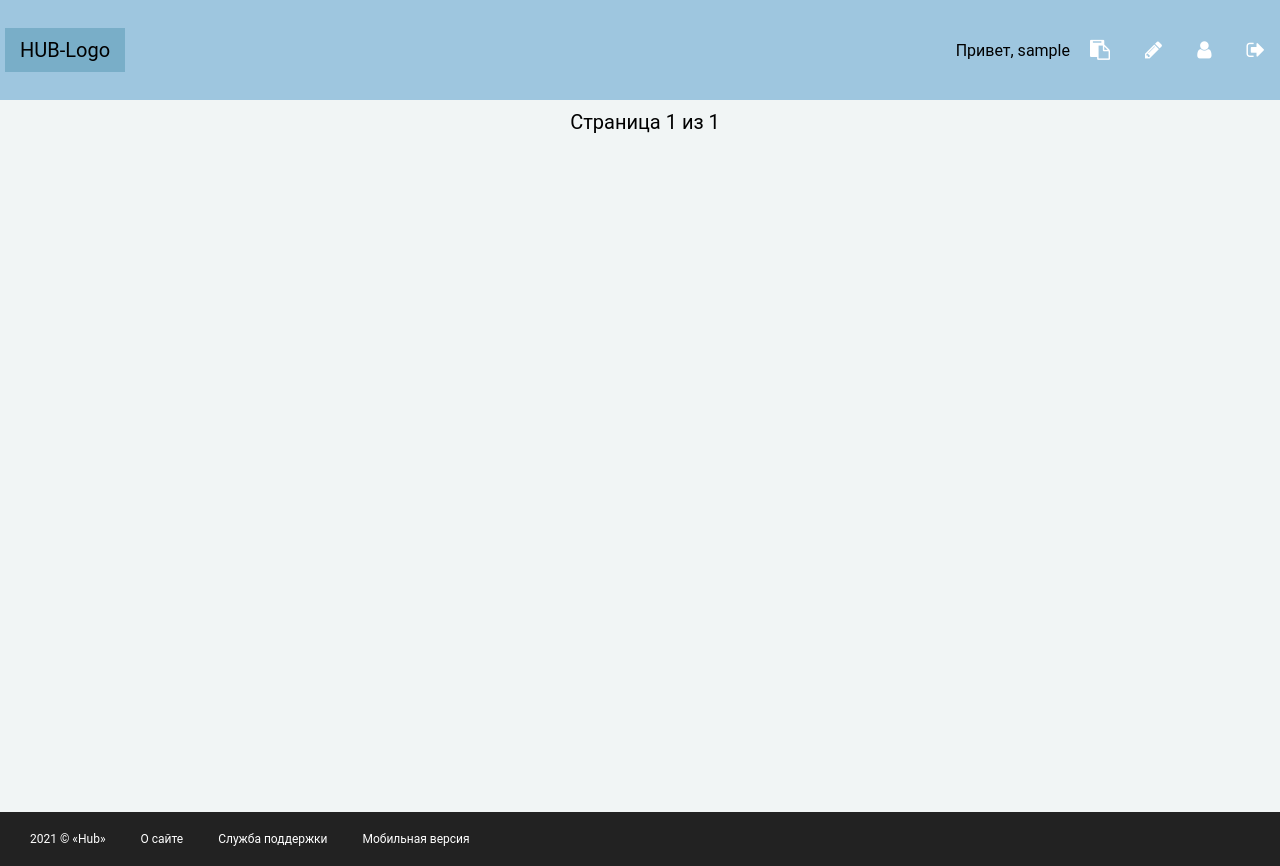
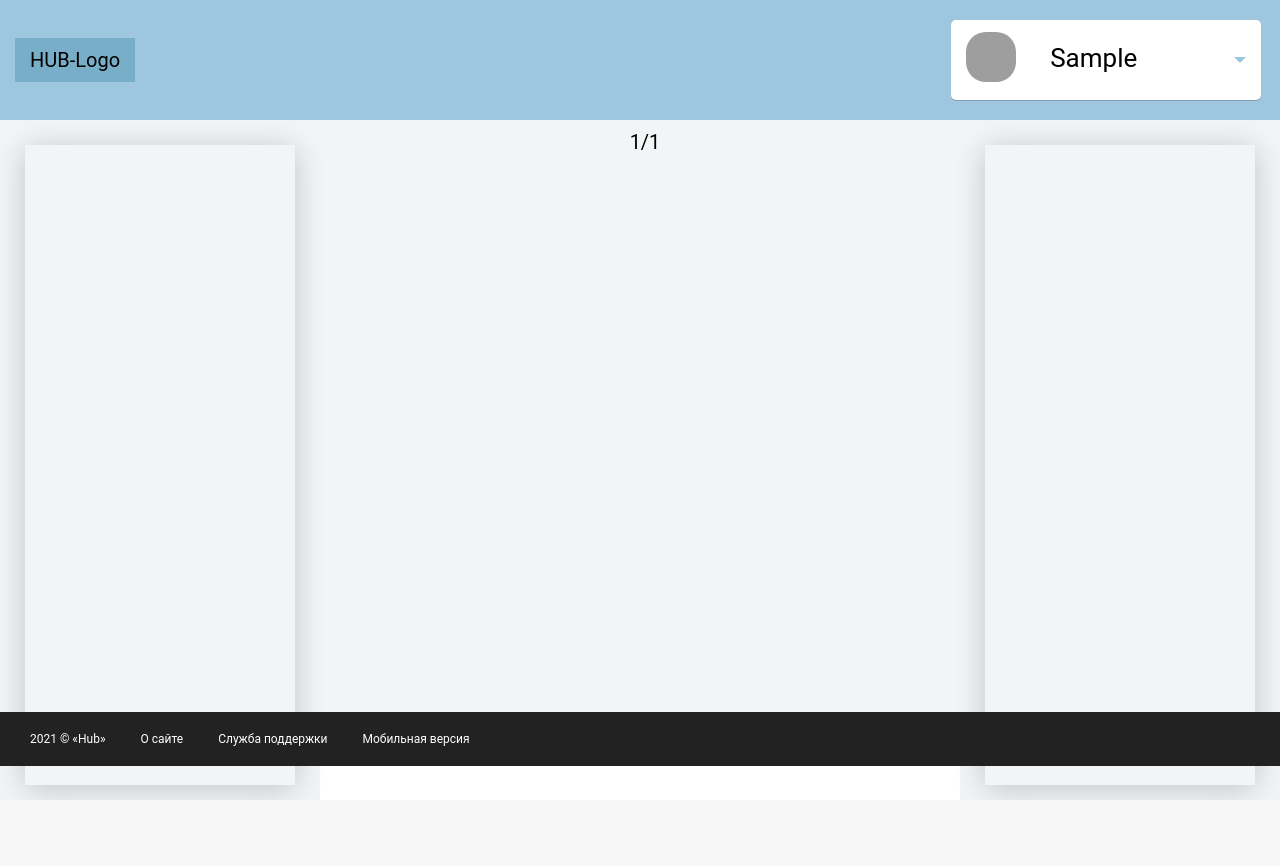
Before and after one commit to isthatjoke/SGProject, a Django app: page / in a window 1280 px wide. After the commit the page ends 800 px from the top, so only its background shows below. Run offline with Django 3.2, Linux system fonts and the light colour scheme; the visitor is signed in with stand-in values (Sample User, id 1); data that the repository does not hold is empty; some libraries are stand-ins or nearby versions; grey boxes are pictures that could not be loaded.

Commit message:
icon profile

```diff
--- a/hub/models.py
+++ b/hub/models.py
@@ -72,4 +72,5 @@ def get_hub_cats_dict():
         hubcats = HubCategory.objects.filter(category=k.id)
         list_cats.append(hubcats)
         result_dict[k] = list_cats
+    print(result_dict)
     return result_dict
--- a/hub/templates/hub/base.html
+++ b/hub/templates/hub/base.html
@@ -8,19 +8,29 @@
     <link rel="stylesheet" href="/static/css/menu_style.css">
     <link rel="stylesheet" href="https://stackpath.bootstrapcdn.com/font-awesome/4.7.0/css/font-awesome.min.css"
           integrity="sha384-wvfXpqpZZVQGK6TAh5PVlGOfQNHSoD2xbE+QkPxCAFlNEevoEH3Sl0sibVcOQVnN" crossorigin="anonymous">
-{#    <script src="https://cdn.tiny.cloud/1/no-api-key/tinymce/5/tinymce.min.js" referrerpolicy="origin"></script>#}
-{#    <script>tinymce.init({selector:'textarea'});</script>#}
-
 </head>
 <body>
 {% include 'hub/includes/header.html' %}
 <main>
-    <div class="side__left"></div>
+    <div class="side__left">
+            <div class="card" style="align-self: stretch; height: 75vh; width: 18vw; padding: 20px">
+                {% block side_left %}
+                {% endblock %}
+            </div>
+
+    </div>
     <div class="side__mid">
         {% block content %}
         {% endblock %}
     </div>
-    <div class="side__right"></div>
+    <div class="side__right">
+
+        <div class="card" style="align-self: stretch; height: 75vh; width: 18vw; padding: 20px">
+            {% block side_right %}
+            {% endblock %}
+        </div>
+
+    </div>
 </main>
 {% include 'hub/includes/footer.html' %}
 <script src="http://ajax.googleapis.com/ajax/libs/jquery/1.7.1/jquery.min.js"></script>
--- a/hub/templates/hub/includes/header.html
+++ b/hub/templates/hub/includes/header.html
@@ -1,28 +1,83 @@
 {% block header %}
-    <div>
-        <div class="main-header"
-            <div class="header">
+    <header>
+
+        <div class="header fixed">
             <div class="header__section">
                 <div class="header__item header__logo"><a href="/" style="text-decoration: none; color: #000">HUB-Logo</a></div>
                 {% include 'hub/includes/hub_menu.html' %}
             </div>
             <div class="header__section">
                 {% if user.is_authenticated %}
-                        <span>Привет, {{ user.username }}</span>
-                        <div class="header__item" title="Мои посты"><a href="{% url 'post:users_posts' %}"><i class="fa fa-clipboard" aria-hidden="true"></i></a></div>
-                        <div class="header__item" title="Создать пост"><a href="{% url 'post:post_create' %}"><i class="fa fa-pencil" aria-hidden="true"></i></a></div>
-                        <div class="header__item" title="Профиль"><a href="{% url 'authapp:update' %}"><i class="fa fa-user" aria-hidden="true"></i></a></div>
-                        <div class="header__item" title="Выход"><a href="{% url 'authapp:logout' %}"><i class="fa fa-sign-out" aria-hidden="true"></i></a></div>
+                        <div class="container">
+                            <section class="main">
+                                <div class="wrapper">
+                                    <div id="dd" class="wrapper-dropdown" tabindex="1">
+                                        <img src="/media/{{ user.avatar }}" class="user__avatar" alt="avatar">
+                                        <span style="font-size: 26px; position: relative; left: 30px; top: -15px;">{{ user.username|capfirst }}</span>
+                                        <ul class="dropdown">
+                                            <li>
+                                                <div class="header__item" title="Профиль">
+                                                    <a href="{% url 'authapp:update' %}">
+                                                        <i class="fa fa-user" aria-hidden="true"></i> Профиль</a>
+                                                </div>
+                                            </li>
+                                            <li>
+                                                <div class="header__item" title="Мои посты">
+                                                    <a href="{% url 'post:users_posts' %}">
+                                                        <i class="fa fa-clipboard" aria-hidden="true"></i> Посты</a></div>
+                                            </li>
+                                            <li>
+                                                <div class="header__item" title="Создать пост">
+                                                    <a href="{% url 'post:post_create' %}">
+                                                        <i class="fa fa-pencil" aria-hidden="true"></i> Создать пост</a>
+                                                </div>
+                                            </li>
+                                            <li>
+                                                <div class="header__item" title="Создать пост">
+                                                    <a href="{% url 'authapp:logout' %}">
+                                                        <i class="fa fa-sign-out" aria-hidden="true"></i> Выйти</a>
+                                                </div>
+                                            </li>
+                                        </ul>
+                                    </div>
+                                </div>
+                            </section>
+                        </div>
                 {% else %}
-                        <span>Привет, незнакомец!</span>
-                        <div class="header__item" title="Войти"><a href="{% url 'authapp:login' %}"><i class="fa fa-sign-in" aria-hidden="true"></i></a></div>
-                        <div class="header__item" title="Регистрация"><a href="{% url 'authapp:register' %}">Регистрация</a></div>
+                    <div class="header__hello">Привет, незнакомец!</div>
+                    <div class="header__item" title="Войти"><a href="{% url 'authapp:login' %}"><i
+                            class="fa fa-sign-in" aria-hidden="true"></i></a></div>
+                    <div class="header__item" title="Регистрация"><a href="{% url 'authapp:register' %}">Регистрация</a>
+                    </div>
                 {% endif %}
             </div>
         </div>
-            <div class="head_sub">
-                <h2><span>{{ hub_category|title }}</span></h2>
-            </div>
-        </div>
+        {#            <div class="head_sub">#}
+        {#                <h2><span>{{ hub_category|title }}</span></h2>#}
+        {#            </div>#}
+
+        <script type="text/javascript" src="http://ajax.googleapis.com/ajax/libs/jquery/1.8.2/jquery.min.js"></script>
+        <script type="text/javascript">
+            function DropDown(el) {
+                this.dd = el;
+                this.initEvents();
+            }
+
+            DropDown.prototype = {
+                initEvents: function () {
+                    var obj = this;
+                    obj.dd.on('click', function (event) {
+                        $(this).toggleClass('active');
+                        event.stopPropagation();
+                    });
+                }
+            }
+            $(function () {
+                var dd = new DropDown($('#dd'));
+                $(document).click(function () {
+                    $('.wrapper-dropdown').removeClass('active');
+                });
+            });
+        </script>
     </header>
 {% endblock %}
--- a/hub/templates/hub/includes/hub_menu.html
+++ b/hub/templates/hub/includes/hub_menu.html
@@ -6,14 +6,10 @@
             {% else %}
             <li><a href="{% url 'hub:hub' key.id %}">{{ key.name|title }}</a>
             {% endif %}
-
                 <!-- уровень выпадающего списка -->
                 <ul class="submenu">
                 {% for cat in cats.0 %}
-
-
 			                <li><a href="{% url 'hub:hub_category' key.id cat.id %}">{{ cat.name|title }}</a></li>
-
                 {% endfor %}
                 </ul>
             </li>
--- a/hub/templates/hub/index.html
+++ b/hub/templates/hub/index.html
@@ -3,14 +3,15 @@
 {% block content %}
     <div class="posts">
         {% for post in posts %}
-            <div class="card" >
+            <div class="card">
 
                 <img src="https://media.istockphoto.com/vectors/thin-line-design-concept-for-project-website-banner-vector-id510855044"
                      alt="preview">
                 <div class="post__container">
                     <div class="post__user">Пользователь: <span>{{ post.user_id }}</span></div>
                     <div class="post__date">Дата публицкации: <span>{{ post.updated_at }}</span></div>
-                    <div class="post__tags"><i class="fa fa-tags" aria-hidden="true"></i> {{ post.hub_category.name }}</div>
+                    <div class="post__tags"><i class="fa fa-tags" aria-hidden="true"></i> {{ post.hub_category.name }}
+                    </div>
                     <div class="post__title"><h3>{{ post.name }}</h3></div>
                     <div class="post__body">
                         <p>
@@ -18,21 +19,16 @@
                         </p>
 
                     </div>
-
                     <div class="post__button__read">
                         <a href="{% url 'post:post' post.id %}">
                             <button>Читать далее...</button>
                         </a>
                         {% if post.published == False %}
-
                             <a href="{% url 'post:post_update' post.id %}">
                                 <button>Редактировать</button>
                             </a>
-
                         {% endif %}
-
                     </div>
-
                     <div class="post__statistic">
                         <div class="post__karma"><i class="fa fa-bar-chart" aria-hidden="true"></i><span
                                 class="post__karma__count">{{ post.post_karma }}</span>
@@ -41,39 +37,57 @@
                 </div>
             </div>
         {% endfor %}
-    </div>
-    <nav aria-label="Page navigation example" class="mt-3">
+        <nav class="" style="display: flex; flex-direction: row; justify-content: center;">
             <ul class="pagination">
                 <li class="page-item">
                     {% if page_obj.has_previous %}
                         <a class="page-link" href="?page={{ page_obj.previous_page_number }}"
                            aria-label="Previous" style="color: black">
-                                        <span aria-hidden="true">&laquo;</span>
-                                        <span class="sr-only">Previous</span>
+                            <i class="fa fa-arrow-left" aria-hidden="true"></i>
                         </a>
                     {% endif %}
                 </li>
-                            <li class="page-item"><a class="page-link" href="#"  style="color: black">Страница {{ page_obj.number }}
-                                из {{ page_obj.paginator.num_pages }}
+                <li class="page-item"><a class="page-link" href="#" style="color: black">{{ page_obj.number }}/{{ page_obj.paginator.num_pages }}
                 </a></li>
                 <li class="page-item">
                     {% if page_obj.has_next %}
-                                    <a class="page-link" href="?page={{ page_obj.next_page_number }}"
-                                       aria-label="Next"  style="color: black">
-                                        <span aria-hidden="true">&raquo;</span>
-                                        <span class="sr-only">Next</span>
+                        <a class="page-link" href="?page={{ page_obj.next_page_number }}" style="color: black"
+                           aria-label="Next">
+                            <i class="fa fa-arrow-right" aria-hidden="true"></i>
                         </a>
                     {% endif %}
                 </li>
             </ul>
         </nav>
+    </div>
+{% endblock %}
 
-    {#    <div class="side__right">#}
-    {#        <div class="popular__post">#}
-    {#            <div class="card" style="align-self: stretch; height: 100vh; width: 20vw; padding: 20px">#}
-    {#                Популярное#}
-    {#            </div>#}
-    {#        </div>#}
-    {#    </div>#}
+{% block side_right %}
+    <div style="color: black">
 
+    {% for item in head_menu_object_list %}
+        {{ item.items }}
+    {% endfor %}
+    {% for key, cats in head_menu_object_list.items %}
+{#        {% if key.name == title %}#}
+{#            <li>#}
+{#                <a href="{% url 'hub:hub' key.id %}" style="color: black">{{ key.name|title }}</a>#}
+{#            </li>#}
+{##}
+{#        {% else %}#}
+{#            <li>#}
+{#                <a href="{% url 'hub:hub' key.id %}">{{ key.name|title }}</a>#}
+{#            </li>#}
+{#        {% endif %}#}
+        <!-- уровень выпадающего списка -->
+        <ul style="color: black">
+            {% for cat in cats.0 %}
+                <li ><a href="{% url 'hub:hub_category' key.id cat.id %}" style="color: black">{{ cat.name|title }}
+                {{ key.hub }}
+                </a></li>
+            {% endfor %}
+        </ul>
+    {% endfor %}
+
+    </div>
 {% endblock %}
--- a/static/css/style.css
+++ b/static/css/style.css
@@ -15,21 +15,20 @@ body {
     font-family: "Roboto", "Lucida Grande", "DejaVu Sans", "Bitstream Vera Sans", Verdana, Arial, sans-serif;
 }
 
-/*body > footer {*/
-/*    align-content: flex-end;*/
-/*}*/
 .main-header {
     display: flex;
     flex-direction: row;
     justify-content: space-between;
     background-color: #9ec6df;
 }
+
 .head_sub {
     display: flex;
     flex-direction: row;
     background-color: #9ec6df;
     justify-content: center;
 }
+
 .header {
     display: flex;
     flex-direction: row;
@@ -42,10 +41,12 @@ body {
 .header__logo {
     display: flex;
     background-color: #79aec8;
+    font-size: 28px;
 }
 
 .header__section {
     display: flex;
+    justify-content: space-between;
     align-items: center;
     height: 100px;
 }
@@ -57,6 +58,18 @@ body {
     margin-left: 5px;
 }
 
+.header__hello {
+    font-size: 26px;
+    font-weight: bold;
+    color: white;
+}
+
+.user__avatar {
+    border-radius: 20px;
+    width: 50px;
+    height: 50px;
+}
+
 a {
     color: #fff;
     text-decoration: none;
@@ -66,12 +79,18 @@ header, main, footer {
     flex-shrink: 0;
 }
 
+header, footer {
+    z-index: 1000;
+    position: sticky;
+}
+
 .footer {
     display: flex;
     justify-content: space-between;
     padding: 10px;
     background: #222222;
     color: #fff;
+
 }
 
 .footer__section {
@@ -89,44 +108,59 @@ header, main, footer {
 main {
     display: flex;
     flex-direction: row;
-    justify-content: space-between;
+    justify-content: space-around;
     min-height: 89%;
 }
 
 .side__mid {
     display: flex;
+    margin-top: 120px;
     flex-direction: column;
     align-items: center;
-    flex: 2;
-    /*flex: 3;*/
+    flex: 1.9;
     background: #f1f5f5;
-    max-width: 100vw;
+    width: 600px;
+}
+
+.mid_container {
+    display: flex;
+    flex-direction: row;
+
 }
 
 .side__left {
-    /*flex: 0.8;*/
     flex: 1.5;
-    /*min-width: 20vw;*/
     background: #f1f5f5;
-    /*background: darkred;*/
+}
+.fixed {
+    position: fixed;
+    width: 99vw;
 }
 
 .side__right {
-    /*flex: 2;*/
     flex: 1.5;
     background: #f1f5f5;
 }
 
-.popular__post {
-    display: flex;
-    flex-direction: column;
+main > .side__left {
+    position: fixed;
+    top: 120px;
+    left: 0;
+
+}
+
+
+main > .side__right {
+    position: fixed;
+    top: 120px;
+    right: 0;
 }
 
 .posts {
     display: flex;
     flex-direction: column;
     justify-content: center;
-    width: 70%;
+    width: 50%;
 }
 
 .post__title {
@@ -141,22 +175,11 @@ main {
 
 .card {
     box-shadow: 0 4px 30px 0 rgba(0, 0, 0, 0.2);
-    /*transition: 0.3s;*/
     margin: 25px;
     display: flex;
     flex-direction: column;
-    /*width: 70%;*/
     align-content: space-between;
-    /*padding: 20px;*/
 }
-
-/*.card:hover {*/
-/*    box-shadow: 0 8px 16px 0 rgba(0, 0, 0, 0.2);*/
-/*}*/
-.card > img {
-
-}
-
 
 .post__container {
     padding: 20px 25px;
@@ -179,10 +202,6 @@ main {
     color: #fff;
 }
 
-/*.post__user {*/
-/*    padding-top: 20px;*/
-/*}*/
-
 .post__user,
 .post__date {
     margin-bottom: 10px;
@@ -200,7 +219,6 @@ main {
     display: flex;
     flex-direction: column;
     align-items: center;
-
     justify-content: center;
     padding: 30px;
     min-height: 20vh;
@@ -286,3 +304,112 @@ main {
     font-size: 12px;
     margin-left: 30px;
 }
+
+::selection {
+    background: transparent;
+}
+
+::-moz-selection {
+    background: transparent;
+}
+
+
+.wrapper:after {
+    clear: both;
+    content: "";
+    display: table;
+}
+
+.wrapper-dropdown {
+    position: relative;
+    width: 280px;
+    margin: 10px 16px 10px 10px;
+    padding: 12px 15px;
+    background: #fff;
+    border-radius: 5px;
+    box-shadow: 0 1px 0 rgba(0, 0, 0, 0.2);
+    cursor: pointer;
+    outline: none;
+    -webkit-transition: all 0.3s ease-out;
+    -moz-transition: all 0.3s ease-out;
+    -ms-transition: all 0.3s ease-out;
+    -o-transition: all 0.3s ease-out;
+    transition: all 0.3s ease-out;
+    z-index: 1000;
+}
+
+.wrapper-dropdown:after {
+    content: "";
+    width: 0;
+    height: 0;
+    position: absolute;
+    top: 50%;
+    right: 15px;
+    margin-top: -3px;
+    border-width: 6px 6px 0 6px;
+    border-style: solid;
+    border-color: #9bc7de transparent;
+}
+
+.wrapper-dropdown .dropdown {
+    position: absolute;
+    top: 100%;
+    left: 0;
+    right: 0;
+    /* Styles */
+    background: #fff;
+    border-radius: 0 0 5px 5px;
+    border: 1px solid rgba(0, 0, 0, 0.2);
+    border-top: none;
+    border-bottom: none;
+    list-style: none;
+    -webkit-transition: all 0.3s ease-out;
+    -moz-transition: all 0.3s ease-out;
+    -ms-transition: all 0.3s ease-out;
+    -o-transition: all 0.3s ease-out;
+    transition: all 0.3s ease-out;
+    max-height: 0;
+    overflow: hidden;
+}
+
+.wrapper-dropdown .dropdown li {
+    padding: 0 10px;
+}
+
+.wrapper-dropdown .dropdown li a {
+    display: block;
+    text-decoration: none;
+    color: #333;
+    padding: 10px 0;
+    transition: all 0.3s ease-out;
+    border-bottom: 1px solid #e6e8ea;
+}
+
+.wrapper-dropdown .dropdown li:last-of-type a {
+    border: none;
+}
+
+.wrapper-dropdown .dropdown li i {
+    margin-right: 5px;
+    color: inherit;
+    vertical-align: middle;
+}
+
+.wrapper-dropdown .dropdown li:hover a {
+    color: #57a9d9;
+}
+
+.wrapper-dropdown.active {
+    border-radius: 5px 5px 0 0;
+    box-shadow: none;
+    border-bottom: none;
+}
+
+.wrapper-dropdown.active:after {
+    border-color: #82d1ff transparent;
+}
+
+.wrapper-dropdown.active .dropdown {
+    border-bottom: 1px solid rgba(0, 0, 0, 0.2);
+    max-height: 400px;
+}
```
Also changed, not shown: post/migrations/0001_initial.py, post/migrations/0002_auto_20210406_1459.py (deleted), post/migrations/0003_auto_20210408_0016.py (deleted), post/migrations/0004_post_content.py (deleted), post/migrations/0004_post_post_karma.py (deleted), post/migrations/0005_remove_post_content.py (deleted), post/migrations/0006_merge_20210411_1013.py (deleted), post/migrations/0006_post_content.py (deleted), post/migrations/0007_auto_20210411_1727.py (deleted), post/migrations/0008_auto_20210411_1810.py (deleted), post/migrations/0009_merge_20210411_2209.py (deleted), post/migrations/0010_auto_20210415_1518.py (deleted), post/migrations/0011_auto_20210415_1733.py (deleted). Lines whose indentation alone changed are shown as unchanged.
